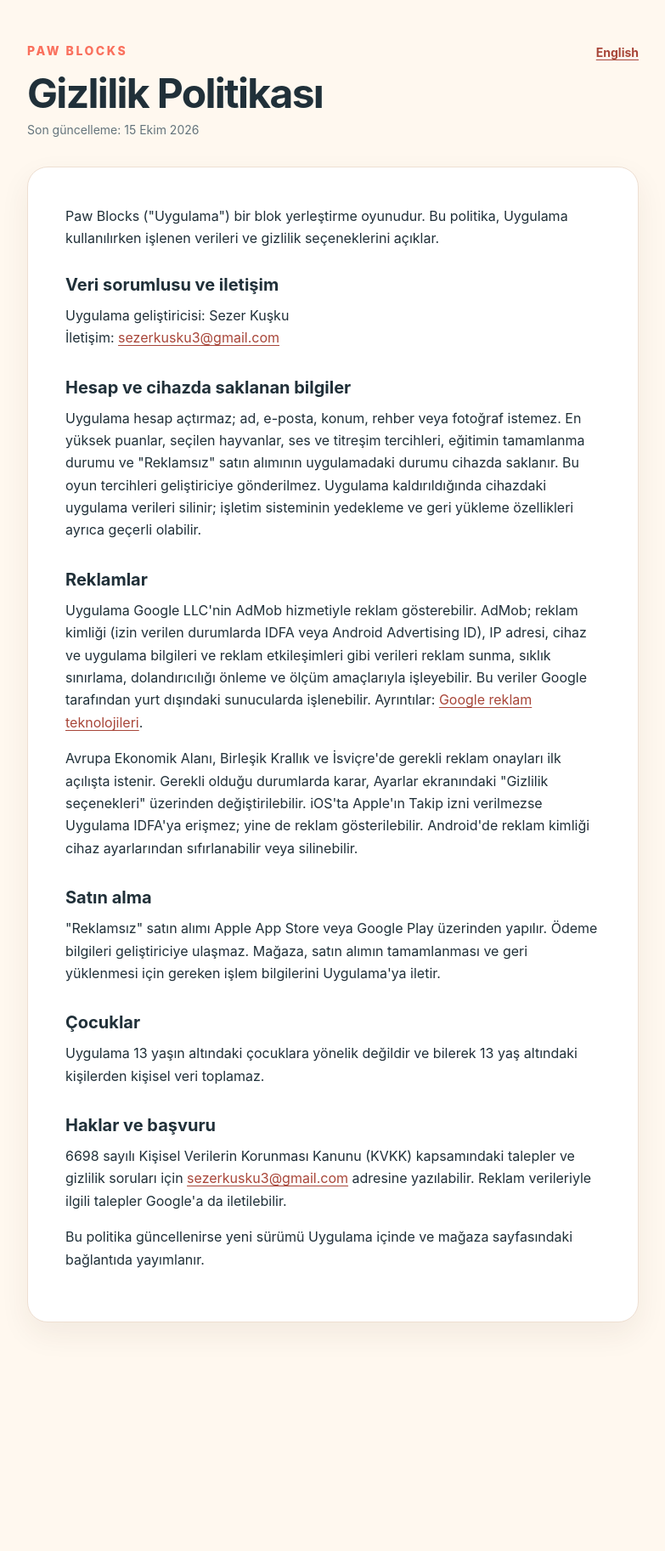
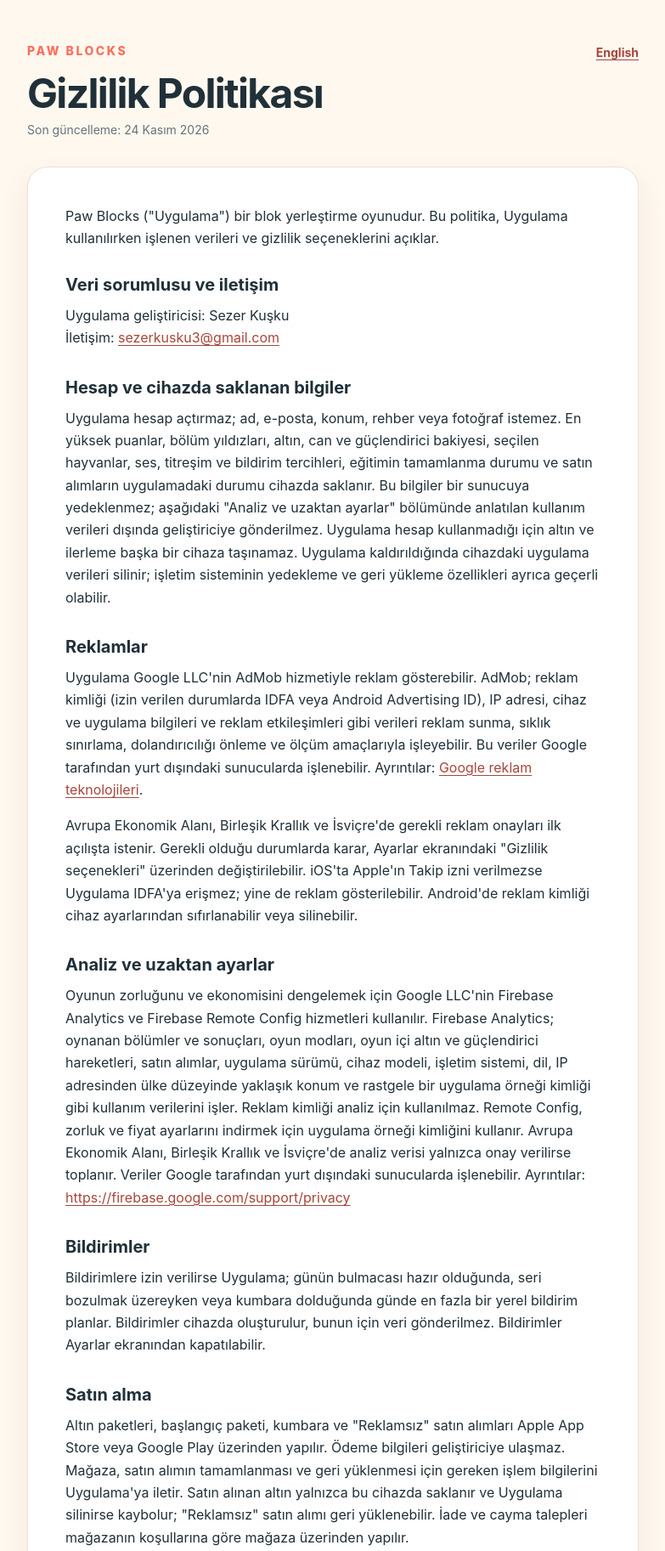
Before and after one commit to sezkus/paw-blocks, a plain HTML site: page gizlilik-politikasi.html in a window 1280 px wide. Shown: the top 1825 px of the page at 85% size, without its empty margins (248-1031 px from the left). Before the commit the page ends 1636 px from the top, so only its background shows below. Drawn offline with Linux system fonts and the light colour scheme.

Commit message:
Privacy policy: analytics, notifications, coin purchases
Co-Authored-By: Claude Opus 5.5 <noreply@anthropic.com>

```diff
--- a/gizlilik-politikasi.html
+++ b/gizlilik-politikasi.html
@@ -30,7 +30,7 @@
       <a class="lang" href="privacy-policy.html" hreflang="en" lang="en">English</a>
       <div class="brand">Paw Blocks</div>
       <h1>Gizlilik Politikası</h1>
-      <p class="date">Son güncelleme: 15 Ekim 2026</p>
+      <p class="date">Son güncelleme: 24 Kasım 2026</p>
       <article>
         <p>Paw Blocks ("Uygulama") bir blok yerleştirme oyunudur. Bu politika, Uygulama kullanılırken işlenen verileri ve gizlilik seçeneklerini açıklar.</p>
 
@@ -38,20 +38,26 @@
         <p>Uygulama geliştiricisi: Sezer Kuşku<br>İletişim: <a href="mailto:sezerkusku3@gmail.com">sezerkusku3@gmail.com</a></p>
 
         <h2>Hesap ve cihazda saklanan bilgiler</h2>
-        <p>Uygulama hesap açtırmaz; ad, e-posta, konum, rehber veya fotoğraf istemez. En yüksek puanlar, seçilen hayvanlar, ses ve titreşim tercihleri, eğitimin tamamlanma durumu ve "Reklamsız" satın alımının uygulamadaki durumu cihazda saklanır. Bu oyun tercihleri geliştiriciye gönderilmez. Uygulama kaldırıldığında cihazdaki uygulama verileri silinir; işletim sisteminin yedekleme ve geri yükleme özellikleri ayrıca geçerli olabilir.</p>
+        <p>Uygulama hesap açtırmaz; ad, e-posta, konum, rehber veya fotoğraf istemez. En yüksek puanlar, bölüm yıldızları, altın, can ve güçlendirici bakiyesi, seçilen hayvanlar, ses, titreşim ve bildirim tercihleri, eğitimin tamamlanma durumu ve satın alımların uygulamadaki durumu cihazda saklanır. Bu bilgiler bir sunucuya yedeklenmez; aşağıdaki "Analiz ve uzaktan ayarlar" bölümünde anlatılan kullanım verileri dışında geliştiriciye gönderilmez. Uygulama hesap kullanmadığı için altın ve ilerleme başka bir cihaza taşınamaz. Uygulama kaldırıldığında cihazdaki uygulama verileri silinir; işletim sisteminin yedekleme ve geri yükleme özellikleri ayrıca geçerli olabilir.</p>
 
         <h2>Reklamlar</h2>
         <p>Uygulama Google LLC'nin AdMob hizmetiyle reklam gösterebilir. AdMob; reklam kimliği (izin verilen durumlarda IDFA veya Android Advertising ID), IP adresi, cihaz ve uygulama bilgileri ve reklam etkileşimleri gibi verileri reklam sunma, sıklık sınırlama, dolandırıcılığı önleme ve ölçüm amaçlarıyla işleyebilir. Bu veriler Google tarafından yurt dışındaki sunucularda işlenebilir. Ayrıntılar: <a href="https://policies.google.com/technologies/ads">Google reklam teknolojileri</a>.</p>
         <p>Avrupa Ekonomik Alanı, Birleşik Krallık ve İsviçre'de gerekli reklam onayları ilk açılışta istenir. Gerekli olduğu durumlarda karar, Ayarlar ekranındaki "Gizlilik seçenekleri" üzerinden değiştirilebilir. iOS'ta Apple'ın Takip izni verilmezse Uygulama IDFA'ya erişmez; yine de reklam gösterilebilir. Android'de reklam kimliği cihaz ayarlarından sıfırlanabilir veya silinebilir.</p>
 
+        <h2>Analiz ve uzaktan ayarlar</h2>
+        <p>Oyunun zorluğunu ve ekonomisini dengelemek için Google LLC'nin Firebase Analytics ve Firebase Remote Config hizmetleri kullanılır. Firebase Analytics; oynanan bölümler ve sonuçları, oyun modları, oyun içi altın ve güçlendirici hareketleri, satın alımlar, uygulama sürümü, cihaz modeli, işletim sistemi, dil, IP adresinden ülke düzeyinde yaklaşık konum ve rastgele bir uygulama örneği kimliği gibi kullanım verilerini işler. Reklam kimliği analiz için kullanılmaz. Remote Config, zorluk ve fiyat ayarlarını indirmek için uygulama örneği kimliğini kullanır. Avrupa Ekonomik Alanı, Birleşik Krallık ve İsviçre'de analiz verisi yalnızca onay verilirse toplanır. Veriler Google tarafından yurt dışındaki sunucularda işlenebilir. Ayrıntılar: <a href="https://firebase.google.com/support/privacy">https://firebase.google.com/support/privacy</a></p>
+
+        <h2>Bildirimler</h2>
+        <p>Bildirimlere izin verilirse Uygulama; günün bulmacası hazır olduğunda, seri bozulmak üzereyken veya kumbara dolduğunda günde en fazla bir yerel bildirim planlar. Bildirimler cihazda oluşturulur, bunun için veri gönderilmez. Bildirimler Ayarlar ekranından kapatılabilir.</p>
+
         <h2>Satın alma</h2>
-        <p>"Reklamsız" satın alımı Apple App Store veya Google Play üzerinden yapılır. Ödeme bilgileri geliştiriciye ulaşmaz. Mağaza, satın alımın tamamlanması ve geri yüklenmesi için gereken işlem bilgilerini Uygulama'ya iletir.</p>
+        <p>Altın paketleri, başlangıç paketi, kumbara ve "Reklamsız" satın alımları Apple App Store veya Google Play üzerinden yapılır. Ödeme bilgileri geliştiriciye ulaşmaz. Mağaza, satın alımın tamamlanması ve geri yüklenmesi için gereken işlem bilgilerini Uygulama'ya iletir. Satın alınan altın yalnızca bu cihazda saklanır ve Uygulama silinirse kaybolur; "Reklamsız" satın alımı geri yüklenebilir. İade ve cayma talepleri mağazanın koşullarına göre mağaza üzerinden yapılır.</p>
 
         <h2>Çocuklar</h2>
         <p>Uygulama 13 yaşın altındaki çocuklara yönelik değildir ve bilerek 13 yaş altındaki kişilerden kişisel veri toplamaz.</p>
 
         <h2>Haklar ve başvuru</h2>
-        <p>6698 sayılı Kişisel Verilerin Korunması Kanunu (KVKK) kapsamındaki talepler ve gizlilik soruları için <a href="mailto:sezerkusku3@gmail.com">sezerkusku3@gmail.com</a> adresine yazılabilir. Reklam verileriyle ilgili talepler Google'a da iletilebilir.</p>
+        <p>6698 sayılı Kişisel Verilerin Korunması Kanunu (KVKK) kapsamındaki talepler ve gizlilik soruları için <a href="mailto:sezerkusku3@gmail.com">sezerkusku3@gmail.com</a> adresine yazılabilir. Reklam ve analiz verileriyle ilgili talepler Google'a da iletilebilir.</p>
         <p>Bu politika güncellenirse yeni sürümü Uygulama içinde ve mağaza sayfasındaki bağlantıda yayımlanır.</p>
       </article>
     </main>
```
Also changed, not shown: privacy-policy.html (+10 -4 lines).
